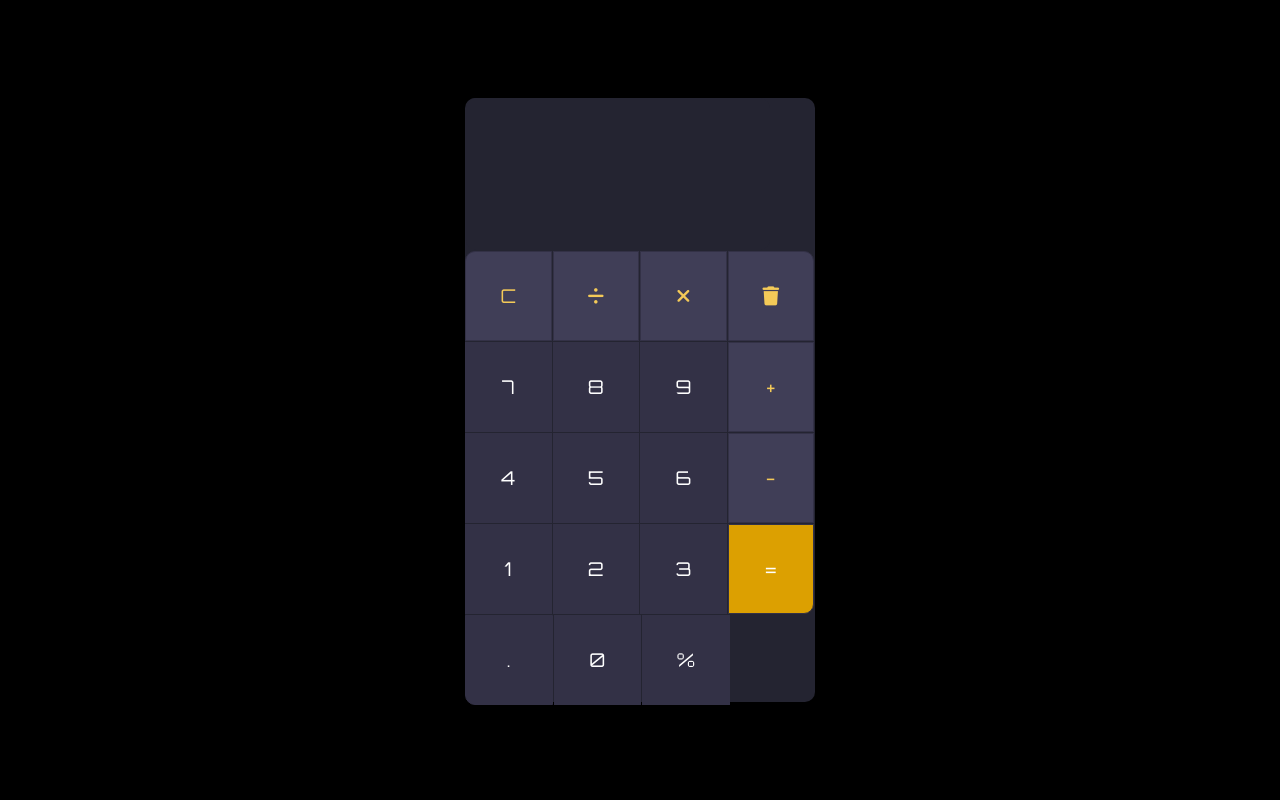
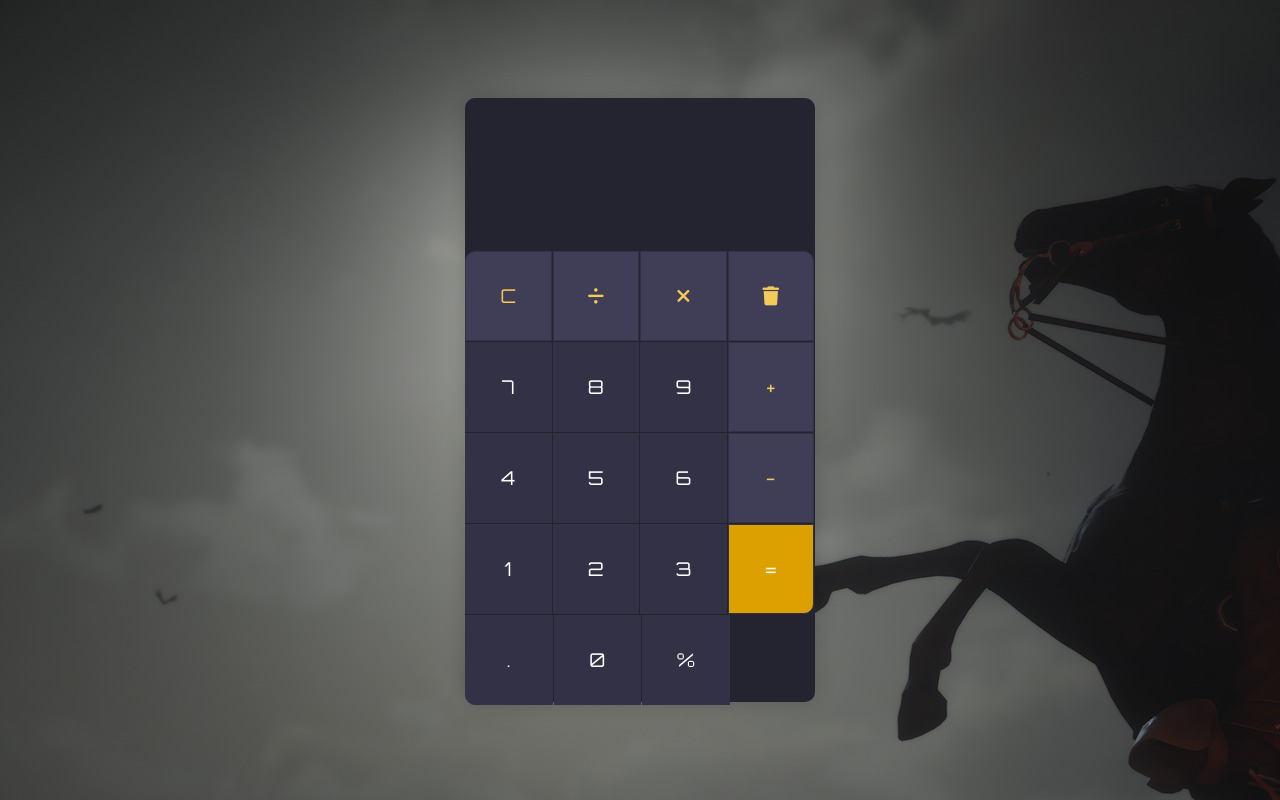
Before and after one commit to syedsameelali/calculator-app-69, a plain HTML site: page index.html in a window 1280 px wide. Drawn offline with Linux system fonts and the light colour scheme.

Commit message:
Update style.css
image address changed

```diff
--- a/style.css
+++ b/style.css
@@ -8,7 +8,7 @@ body {
     background: black;
     margin: 0;
     font-family: 'Orbitron', sans-serif;
-    background-image: url("./images/rdrh.jpg");
+    background-image: url("./rdrh.jpg");
 }
 
 .calculator {
```
